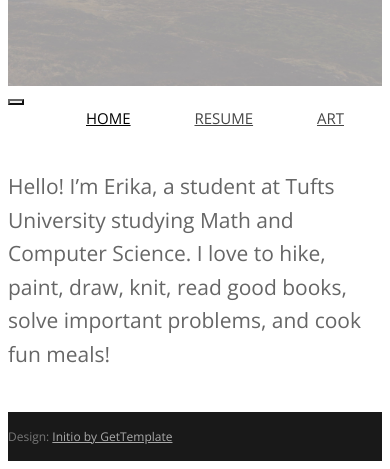
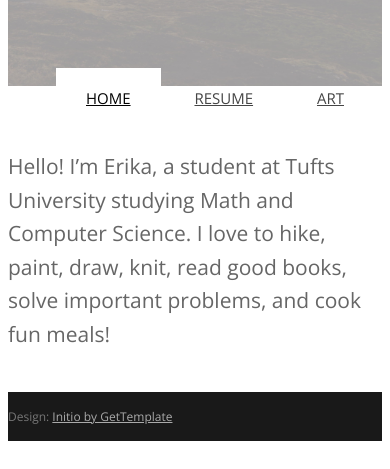
Before and after one commit to erikaodmark/erikaodmark.github.io, a plain HTML site: page index.html in a window 390 px wide. Shown: the part 447-916 px from the top of the page. Drawn offline with nearby package versions, Linux system fonts and the light colour scheme; some icons are missing; a web font is replaced by a local one.

Commit message:
fix mobile bug

```diff
--- a/index.html
+++ b/index.html
@@ -53,11 +53,11 @@
 	<nav class="navbar navbar-default navbar-sticky">
 		<div class="container-fluid">
 
-			<div class="navbar-header">
+			<!-- <div class="navbar-header">
 				<button type="button" class="navbar-toggle" data-toggle="collapse" data-target="#bs-example-navbar-collapse-1"> <span class="sr-only">Toggle navigation</span> <span class="icon-bar"></span> <span class="icon-bar"></span> <span class="icon-bar"></span> </button>
-			</div>
+			</div> -->
 
-			<div class="navbar-collapse collapse">
+			<div class="navbar-collapse">
 
 				<ul class="nav navbar-nav">
 					<li class="active"><a href="/">Home</a></li>
```
